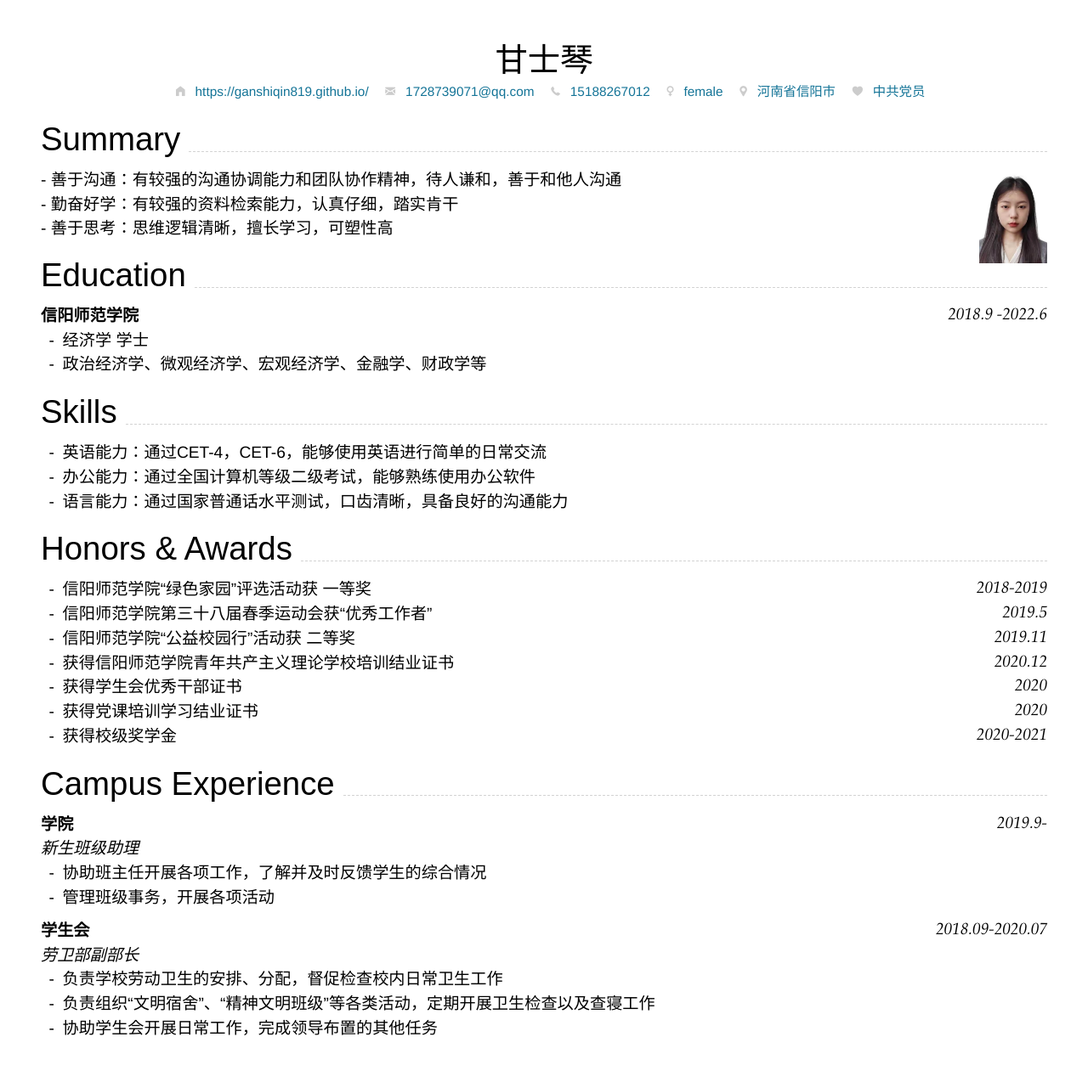
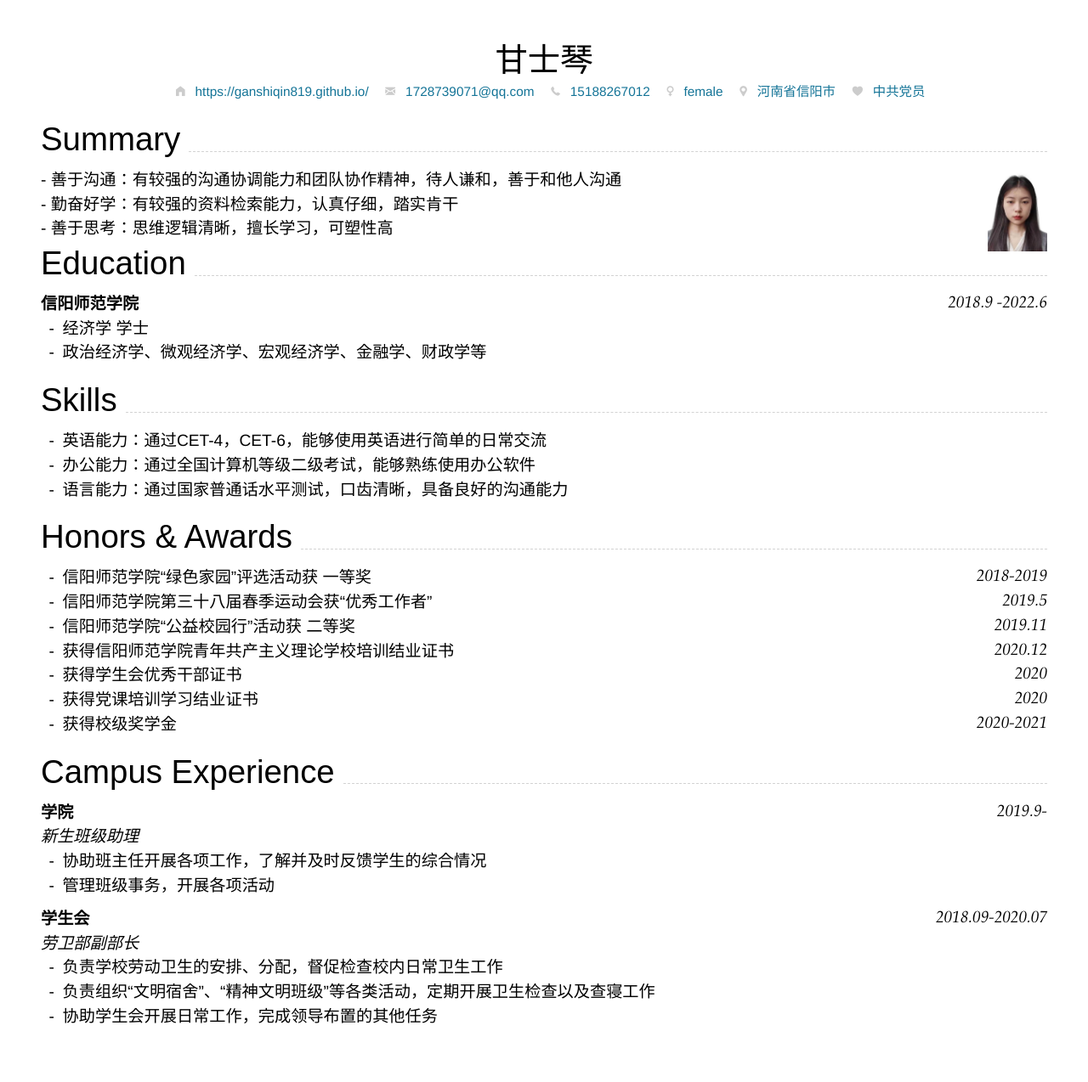
Before and after one commit to ganshiqin819/ganshiqin819.github.io, a Jekyll site: the page built from index.md, in a window 1280 px wide. Shown: the whole page at 85% size. Built offline with Jekyll 4.4.1, drawn with Linux system fonts in a browser that asks for light colours; nearby versions of some CDN libraries.

Commit message:
Update index.md

```diff
--- a/index.md
+++ b/index.md
@@ -42,7 +42,7 @@ Supported arguments:
 - 善于思考：思维逻辑清晰，擅长学习，可塑性高<br>
 </div>
 
-<img align="right" width="80" src="media/profile.jpg"/>
+<img align="right" width="70" src="media/profile.jpg"/>
 
 </div>
 
```
